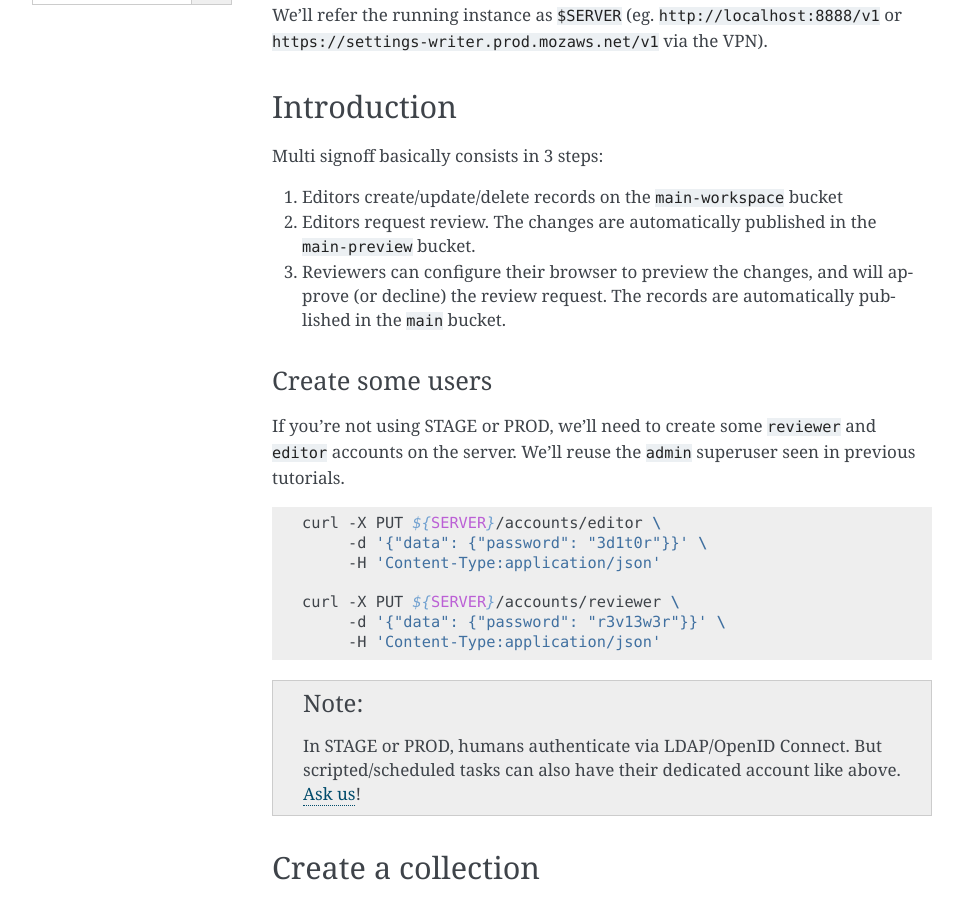
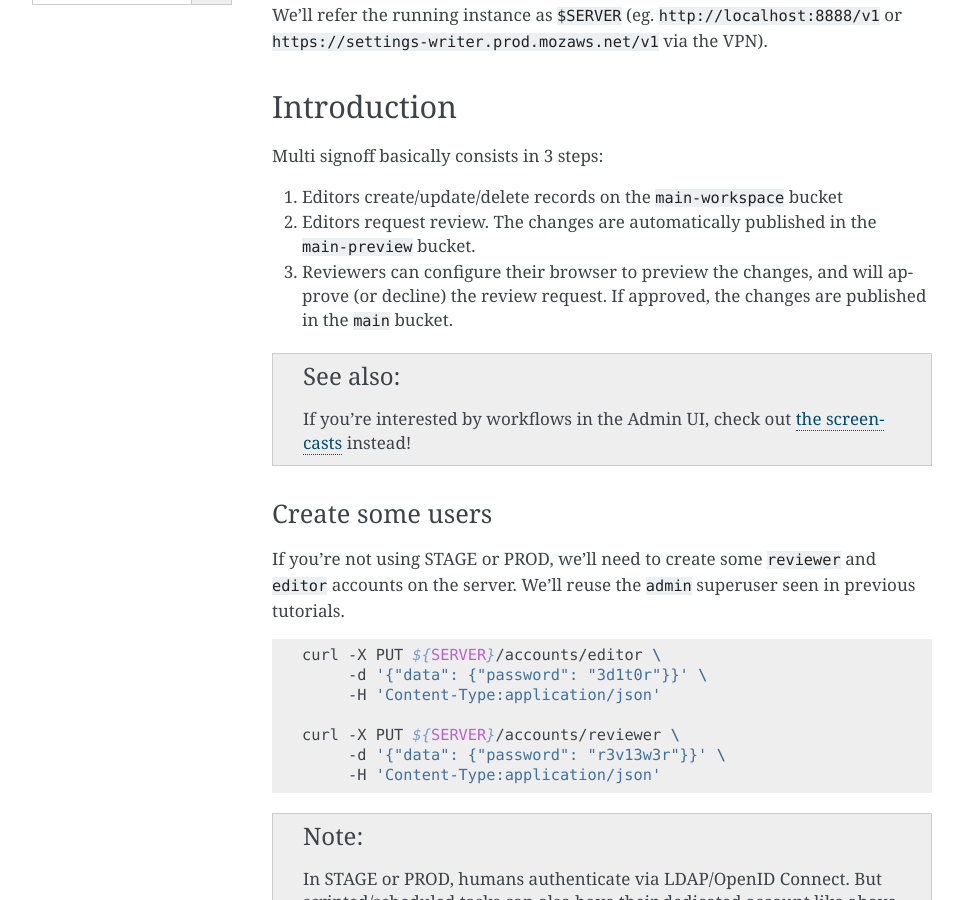
Before and after one commit to mozilla/remote-settings, a Sphinx documentation site: the page built from docs/tutorial-multi-signoff.rst, in a window 1280 px wide and 900 px high, scrolled down 502 px. Shown: the whole window, without its empty margins (148-1111 px from the left). Built offline with Sphinx 7.4.7, drawn with Linux system fonts in a browser that asks for light colours; some of the changed text lies outside the part shown.

Commit message:
Some details in the workflow tutorial

```diff
--- a/docs/tutorial-multi-signoff.rst
+++ b/docs/tutorial-multi-signoff.rst
@@ -28,9 +28,13 @@ Introduction
 
 Multi signoff basically consists in 3 steps:
 
-1. Editors create/update/delete records on the ``main-workspace`` bucket
-2. Editors request review. The changes are automatically published in the ``main-preview`` bucket.
-3. Reviewers can configure their browser to preview the changes, and will approve (or decline) the review request. The records are automatically published in the ``main`` bucket.
+#. Editors create/update/delete records on the ``main-workspace`` bucket
+#. Editors request review. The changes are automatically published in the ``main-preview`` bucket.
+#. Reviewers can configure their browser to preview the changes, and will approve (or decline) the review request. If approved, the changes are published in the ``main`` bucket.
+
+.. seealso::
+
+    If you're interested by workflows in the Admin UI, check out :ref:`the screencasts <screencasts-modify-request-review>` instead!
 
 
 Create some users
@@ -148,6 +152,10 @@ The monitor/changes endpoint mentions the new collection ``password-recipes``:
 Preview changes in the browser
 ------------------------------
 
+.. important::
+
+    It is recommended to use the `Remote Settings DevTools <https://github.com/mozilla/remote-settings-devtools>`_ instead of changing preferences manually.
+
 The following preferences must be changed to the following values in ``about:config``:
 
 * ``services.settings.server`` : ``http://localhost:8888/v1``
```
